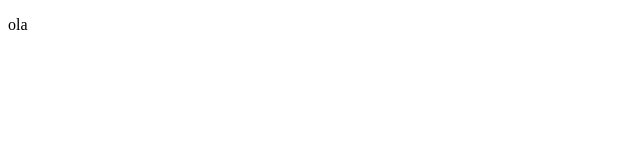
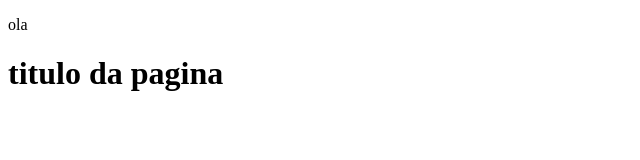
Before and after one commit to pedro-cordeiro-dev/galaxia-monitoring, a plain HTML site: page index.html in a window 1280 px wide. Shown: the whole page, without its empty margins (0-640 px from the left). Drawn offline with Linux system fonts and the light colour scheme.

Commit message:
adicionado titulo na pagina

```diff
--- a/index.html
+++ b/index.html
@@ -7,5 +7,7 @@
 </head>
 <body>
         <p>ola</p>
+
+        <h1 class="titulo na pagina"> titulo da pagina </h1>
 </body>
 </html>
```
